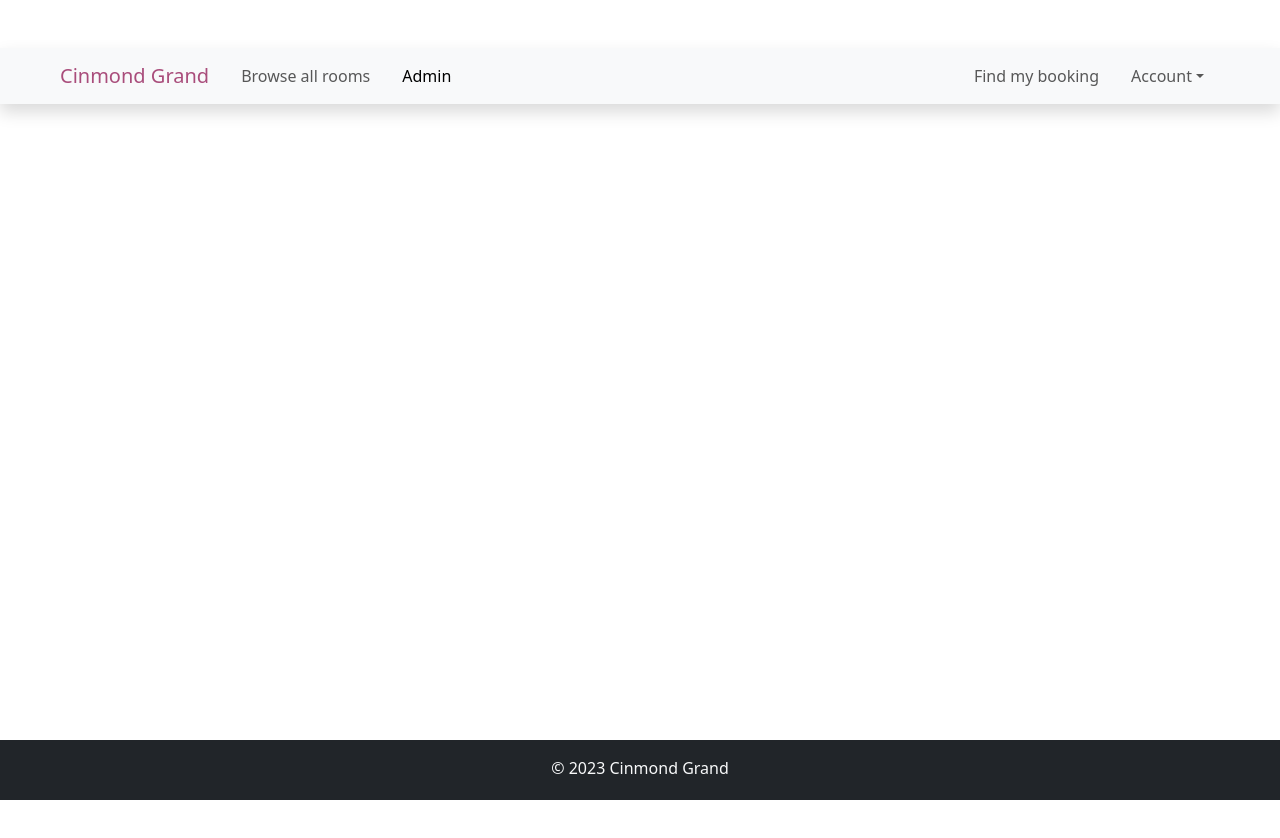
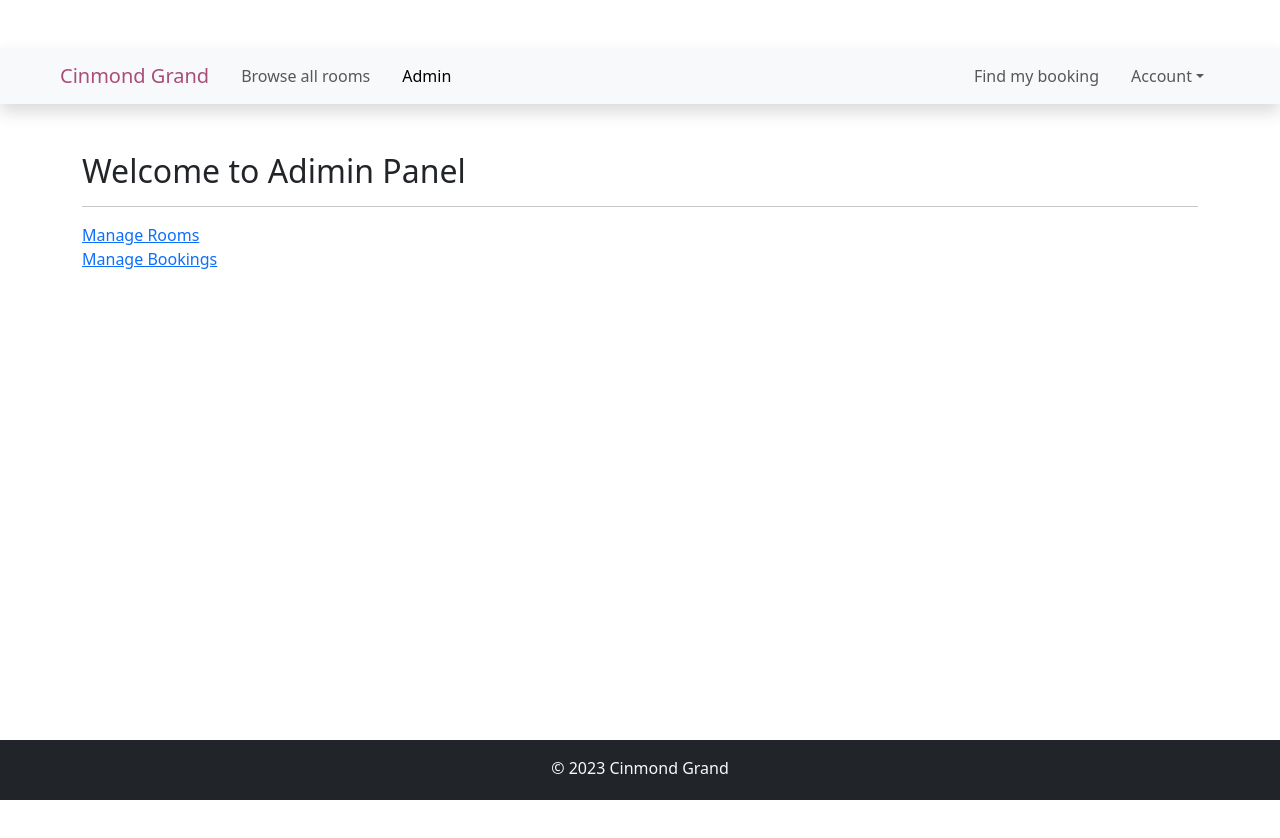
Before and after one commit to Chanuth-silva10/hotel-room-management-and-reservation-system-frontend, a React (Vite) app: page /admin in a window 1280 px wide. Shown: the top 838 px of the page. Built offline with nearby package versions, Linux system fonts and the light colour scheme.

Commit message:
navigate admin panel

```diff
--- a/src/App.jsx
+++ b/src/App.jsx
@@ -9,6 +9,7 @@ import EditRoom from "./components/room/EditRoom";
 import Footer from "./components/layout/Footer";
 import NavBar from "./components/layout/NavBar";
 import RoomListing from "./components/room/RoomListing";
+import Admin from "./components/admin/Admin"
 
 function App() {
   return (
@@ -22,6 +23,7 @@ function App() {
             <Route path="/add-room" element={<AddRoom />} />
             <Route path="/edit-room/:roomId" element={<EditRoom />} />
             <Route path="/browse-all-rooms" element={<RoomListing />} />
+            <Route path="/admin" element={<Admin />} />
           </Routes>
         </Router>
         <Footer />
--- /dev/null
+++ b/src/components/admin/Admin.jsx
@@ -0,0 +1,15 @@
+import React from "react"
+import { Link } from "react-router-dom"
+
+const Admin = () => {
+	return (
+		<section className="container mt-5">
+			<h2>Welcome to Adimin Panel</h2>
+			<hr />
+			<Link to={"/existing-rooms"}>Manage Rooms</Link> <br />
+			<Link to={"/existing-bookings"}>Manage Bookings</Link>
+		</section>
+	)
+}
+
+export default Admin
--- a/src/components/home/Home.jsx
+++ b/src/components/home/Home.jsx
@@ -1,11 +1,24 @@
-import React from 'react'
+import React, { useContext } from "react"
+import MainHeader from "../layout/MainHeader"
+import { useLocation } from "react-router-dom"
 
 const Home = () => {
-  return (
-    <div>
-      <h2>Welcome to the home page</h2>
-    </div>
-  )
+	const location = useLocation()
+
+	const message = location.state && location.state.message
+	const currentUser = localStorage.getItem("userId")
+	return (
+		<section>
+			{message && <p className="text-warning px-5">{message}</p>}
+			{currentUser && (
+				<h6 className="text-success text-center"> You are logged-In as {currentUser}</h6>
+			)}
+			<MainHeader />
+			<div className="container">
+
+			</div>
+		</section>
+	)
 }
 
 export default Home
--- /dev/null
+++ b/src/components/layout/MainHeader.jsx
@@ -0,0 +1,17 @@
+import React from "react"
+
+const MainHeader = () => {
+	return (
+		<header className="header-banner">
+			<div className="overlay"></div>
+			<div className="animated-texts overlay-content">
+				<h1>
+					Welcome to <span className="hotel-color"> Cinmond Grand</span>
+				</h1>
+				<h4>Experience the Best Hospitality in Town</h4>
+			</div>
+		</header>
+	)
+}
+
+export default MainHeader
```
